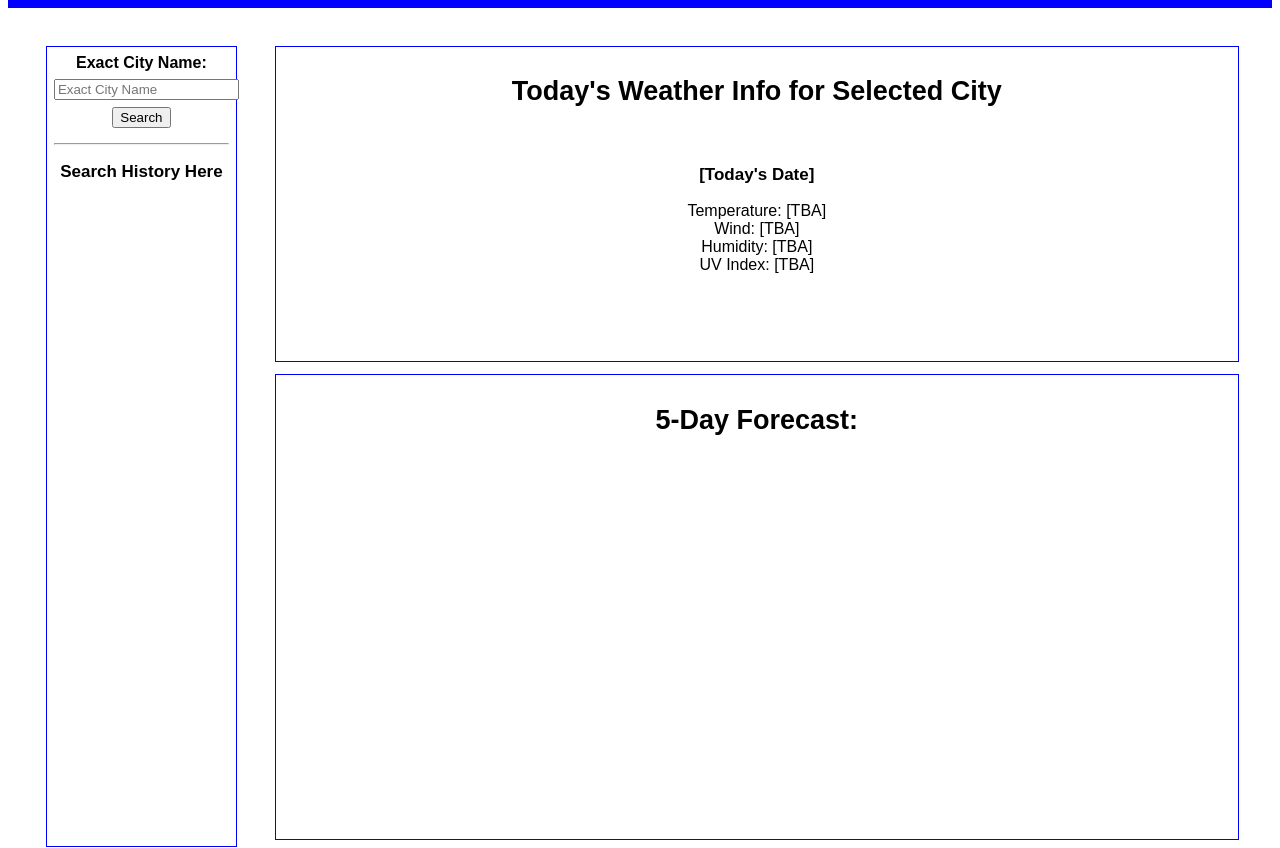
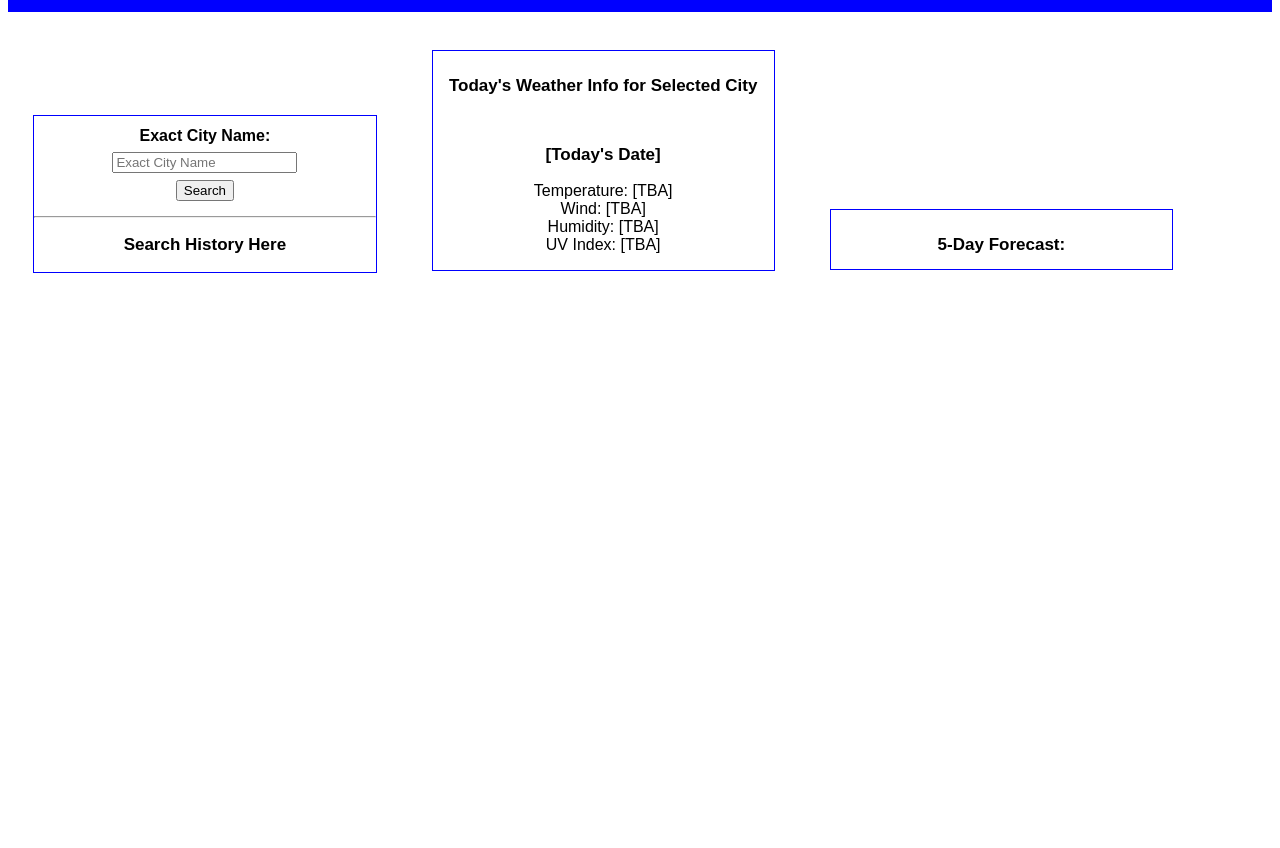
Before and after one commit to leanonruthie/RYK-Module-06-08-16-22, a plain HTML site: page index.html in a window 1280 px wide. Shown: the part 78-926 px from the top of the page. After the commit the page ends 800 px from the top, so only its background shows below. Drawn offline with nearby package versions, Linux system fonts and the light colour scheme.

Commit message:
basic aesthetic finalized and must continue to add search history list and clean up script

```diff
--- a/Develop/css/style.css
+++ b/Develop/css/style.css
@@ -7,12 +7,7 @@ button {
     margin-bottom: 7px;
 }
 
-h2 {
-    font-size: 27px;
-    text-align: center;
-}
-
-h3 {
+h2, h3 {
     font-size: 17px;
     text-align: center;
 }
@@ -45,7 +40,7 @@ ul {
     display:inline-block;
     background-color: lightsteelblue;
     width:200px;
-    height:200px;
+    height:145px;
     border: 1px solid blue;
 }
 
@@ -53,47 +48,20 @@ ul {
     text-align: center;
     background-color: blue;
     color: white;
-    padding: 5px;
     margin-bottom: 2%;
+    padding-top:7px;
+    padding-bottom: 7px;
 }
 
-.left-top {
+.left, .right, .center {
     margin-top: 1%;
-    margin-left: 3%;
-    margin-right: 3%;
+    margin-left:2%;
+    margin-right:2%;
     text-align: center;
     background-color: white;
-    padding: 7px;
-    display: block;
-    height: 785px;
-    width: 175px;
-    float: left;
+    padding-top: 11px;
+    display: inline-block;
+    height: 90%;
+    width: 27%;
     border: 1px solid blue;
 }
-
-.right-bottom {
-    margin-top:1%;
-    text-align: center;
-    background-color: white;
-    padding: 7px;
-    display: inline-block;
-    height: 450px;
-    border: 1px solid blue;
-    width: 75%;
-}
-
-.right-top {
-    background-color: lightgrey;
-    margin-top:1%;
-    text-align: center;
-    background-color: white;
-    padding: 7px;
-    display: inline-block;
-    height: 300px;
-    border: 1px solid blue;
-    width: 75%;
-}
-
-#day0{
-    style:inline-block;
-}
--- a/index.html
+++ b/index.html
@@ -13,7 +13,7 @@
     <section class="header">
         <h1>Weather Dashboard</h1>
     </section>
-    <section class="left-top">
+    <section class="left">
         <form>
             <label for="exactCity">Exact City Name:</label><br>
             <input type="text" id="exactCity" name="exactCity" placeholder="Exact City Name">
@@ -22,7 +22,7 @@
         <hr>
         <h3>Search History Here</h3>
     </section>
-    <section class="right-top">
+    <section class="center">
         <h2 id="currentCity">Today's Weather Info for Selected City</h2>
         <img id="icon" src="" />
         <h3 id="today">[Today's Date]</h3>
@@ -34,7 +34,7 @@
         </ul>
     </section>
 
-    <section class="right-bottom">
+    <section class="right">
         <h2>5-Day Forecast:</h2>
         <section id="day0">
         </section>
```
